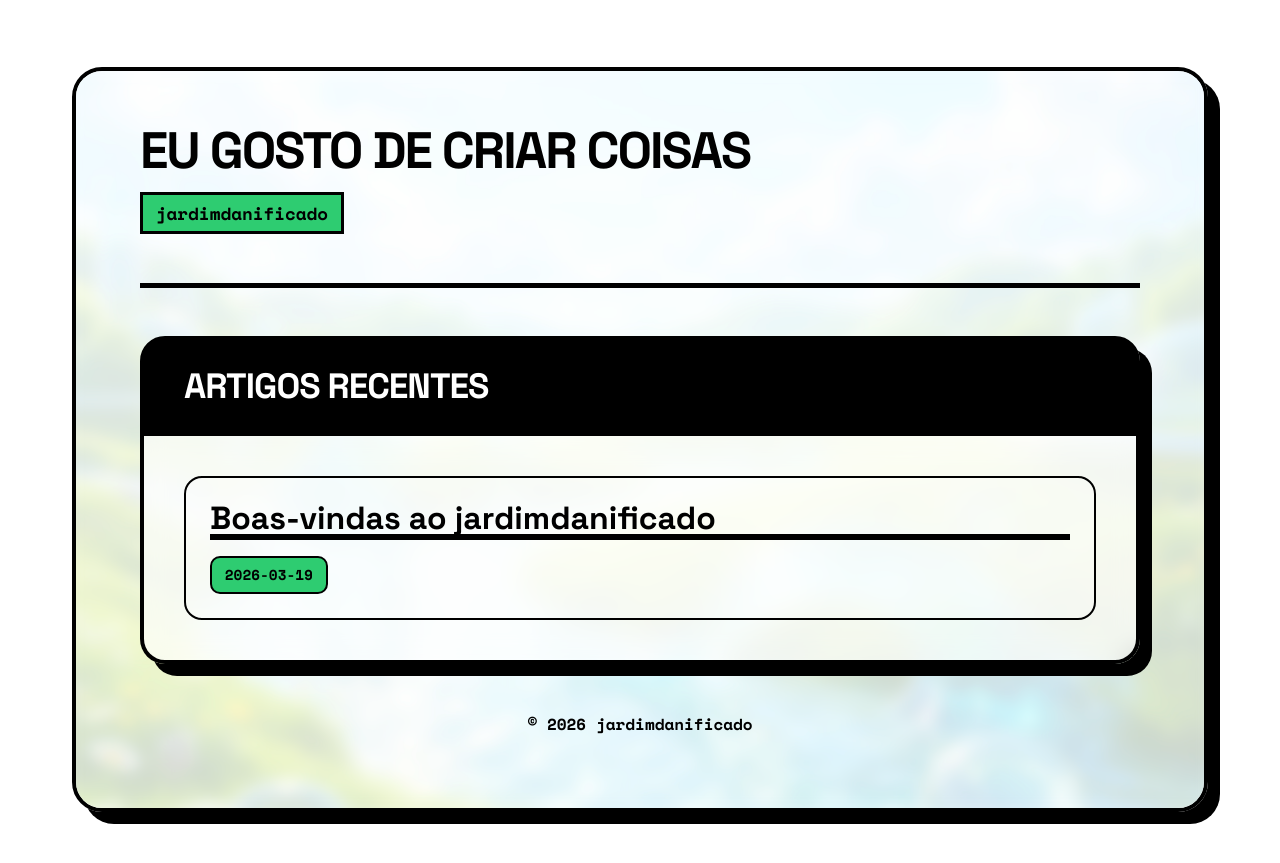
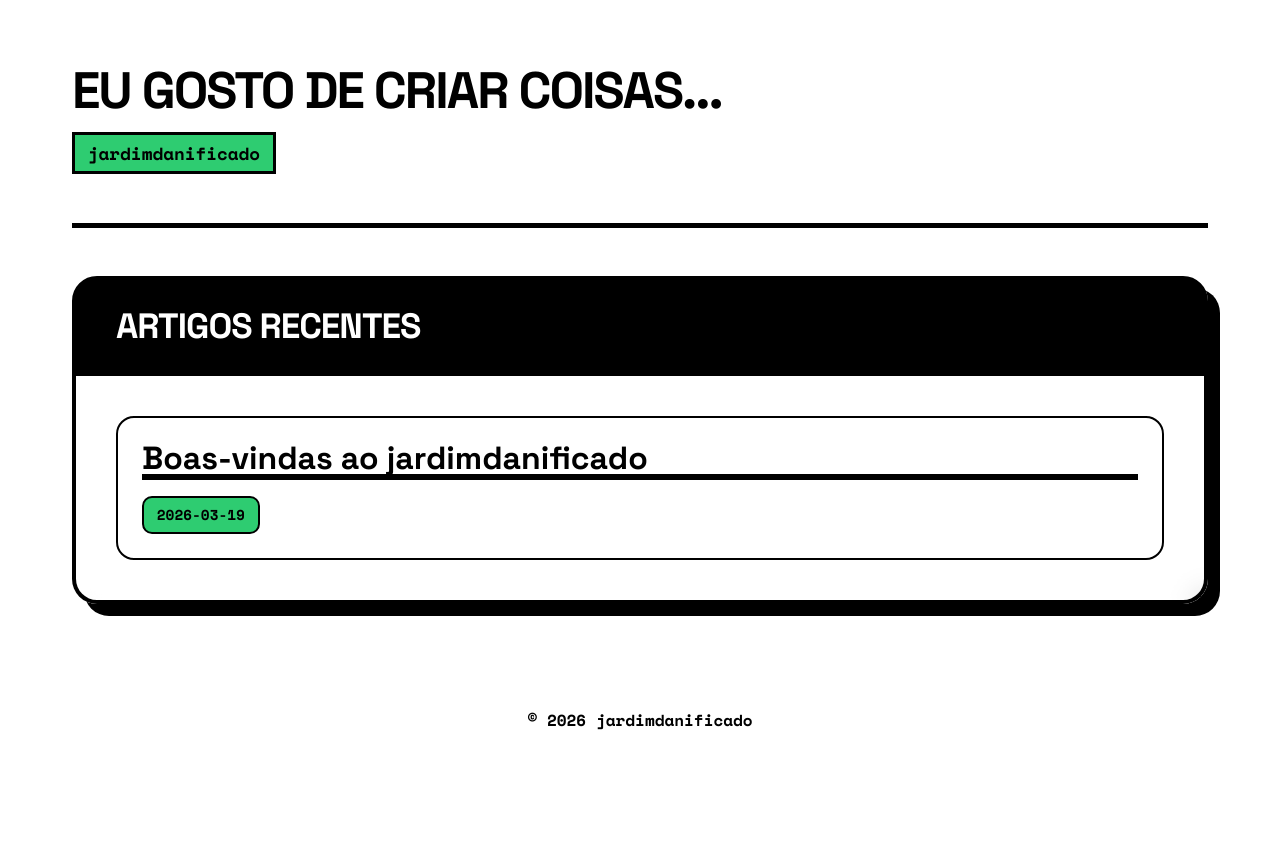
Before and after one commit to jardimdanificado/jardimdanificado.github.io, a Jekyll site: the page built from index.html, in a window 1280 px wide. Shown: the top 863 px of the page. Built offline with Jekyll 4.4.1, drawn with Linux system fonts in a browser that asks for light colours.

Commit message:
normalization

```diff
--- a/_config.yml
+++ b/_config.yml
@@ -1,5 +1,5 @@
 title: "jardimdanificado"
-description: "eu gosto de criar coisas"
+description: "eu gosto de criar coisas..."
 subtitle: "jardimdanificado"
 timezone: "America/Sao_Paulo"
 permalink: /posts/:title/
--- a/css/style.css
+++ b/css/style.css
@@ -68,37 +68,16 @@ body {
 
 /* ── SEÇÃO INTRO ─────────────────────────────────────────── */
 .organic-glass-container {
-  border: 4px solid var(--glass-border);
-  background: rgba(255, 255, 255, 0.98);
-  /* Fundo quase sólido (ainda mais esbranquiçado) */
-  box-shadow: var(--glass-shadow);
-  padding: 3.5rem 4rem;
   max-width: 1200px;
-  /* Expandido de 1000px */
   width: 100%;
-  margin: 2rem auto;
-  border-radius: 30px;
+  margin: 0 auto;
   position: relative;
-  overflow: hidden;
   z-index: 1;
 }
 
-/* O fundo e o efeito de vidro agora ficam restritos a este container */
+/* O fundo e o efeito de vidro externo foram removidos globalmente para maior leveza */
 .organic-glass-container::before {
-  content: '';
-  position: absolute;
-  top: 0;
-  left: 0;
-  right: 0;
-  bottom: 0;
-  background:
-    linear-gradient(rgba(255, 255, 255, 0.9), rgba(255, 255, 255, 0.8)),
-    url('../assets/bliss_bg.png') center/cover no-repeat;
-  filter: blur(8px) saturate(140%);
-  z-index: -1;
-  transform: scale(1.02);
-  will-change: opacity; /* Otimiza a entrada inicial */
-  /* Evita bordas secas no desfoque */
+  display: none;
 }
 
 
@@ -348,8 +327,8 @@ body {
 }
 
 .site-footer {
-  margin-top: 2rem;
-  padding: 1rem 0;
+  margin-top: 5rem;
+  padding: 1.5rem 0;
   color: var(--text);
   font-weight: 700;
   text-align: center;
@@ -377,13 +356,7 @@ body {
   }
 
   .organic-glass-container {
-    background: transparent;
-    border: none;
-    box-shadow: none;
-    padding: 0;
-    margin: 0;
-    border-radius: 0;
-    overflow: visible;
+    margin: 0 auto;
   }
 
   .organic-glass-container::before {
```
